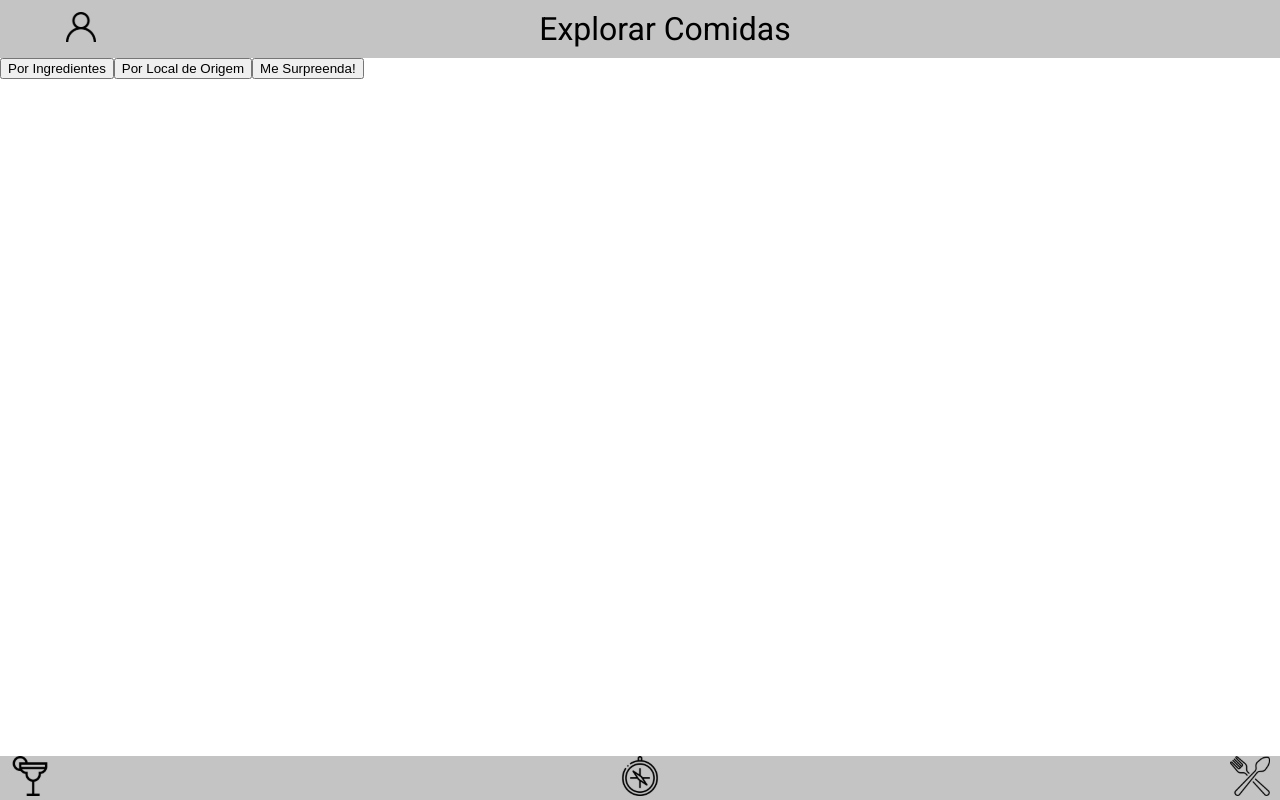
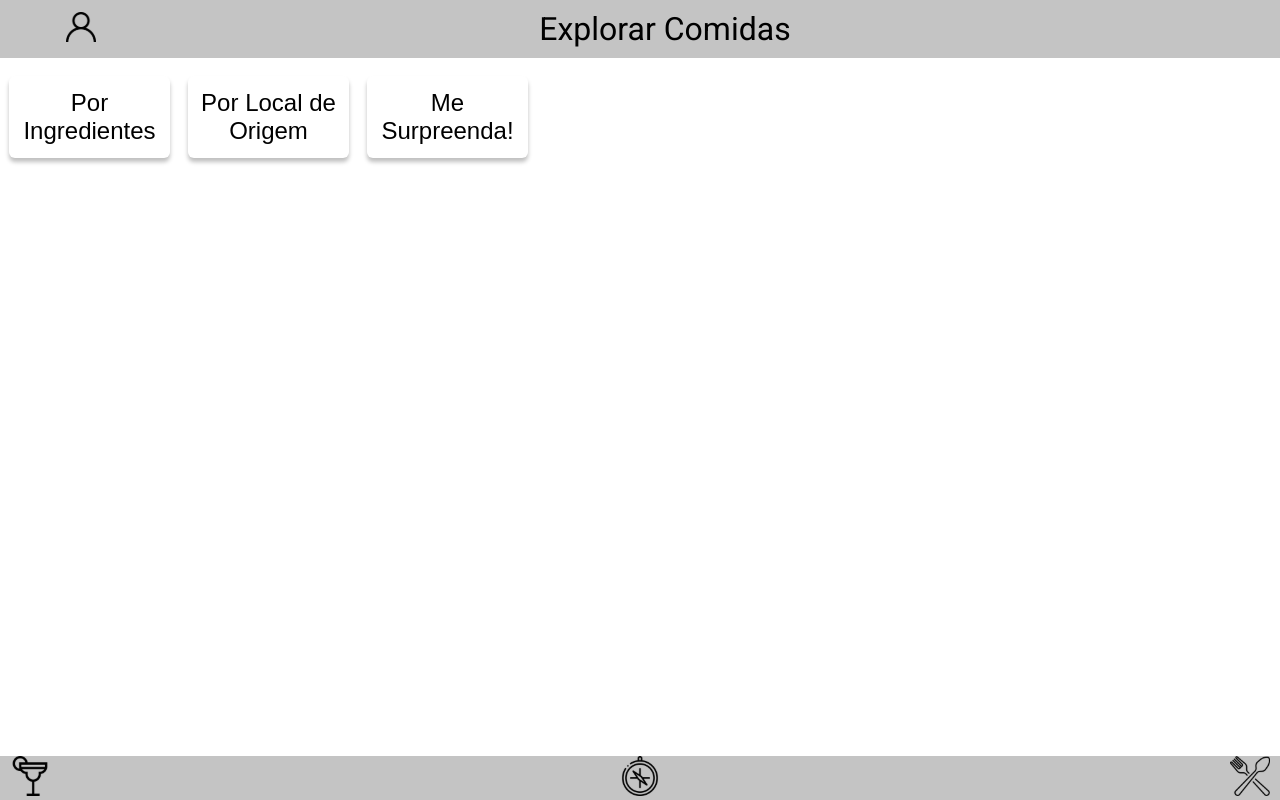
Before and after one commit to tryber/sd-04-recipes-app-7, a React (Create React App) app: page /explorar/comidas in a window 1280 px wide. Built offline with nearby package versions, Linux system fonts and the light colour scheme; no server answers.

Commit message:
Estilo para explorar comidas.

```diff
--- /dev/null
+++ b/src/pages/CSS/ExplorersBy.css
@@ -0,0 +1,17 @@
+.explorer-by-button {
+  background: white;
+  border: none;
+  border-radius: 6px;
+  box-shadow: 0 4px 4px rgba(0, 0, 0, 0.25);
+  font-size: 24px;
+  height: 82px;
+  left: 15px;
+  margin: 18px 9px;
+  top: 81px;
+  width: 161px;
+}
+
+.explorer-by-button:focus {
+  background: rgb(231, 229, 229);
+  outline: none;
+}
--- a/src/pages/ExploreFoods.js
+++ b/src/pages/ExploreFoods.js
@@ -3,6 +3,8 @@ import { useHistory } from 'react-router-dom';
 import { randomFoodId } from '../services';
 import BottomBar from '../components/BottomBar/BottomBar';
 import Header from '../components/Header';
+
+import './CSS/ExplorersBy.css';
 
 const ExploreFoods = () => {
   const history = useHistory();
@@ -20,18 +22,21 @@ const ExploreFoods = () => {
       <Header title="Explorar Comidas" visible={false} />
       <button
         data-testid="explore-by-ingredient"
+        className="explorer-by-button"
         onClick={() => history.push('/explorar/comidas/ingredientes')}
       >
         Por Ingredientes
       </button>
       <button
         data-testid="explore-by-area"
+        className="explorer-by-button"
         onClick={() => history.push('/explorar/comidas/area')}
       >
         Por Local de Origem
       </button>
       <button
         data-testid="explore-surprise"
+        className="explorer-by-button"
         onClick={() => surpriseMe(history)}
       >
         Me Surpreenda!
```
